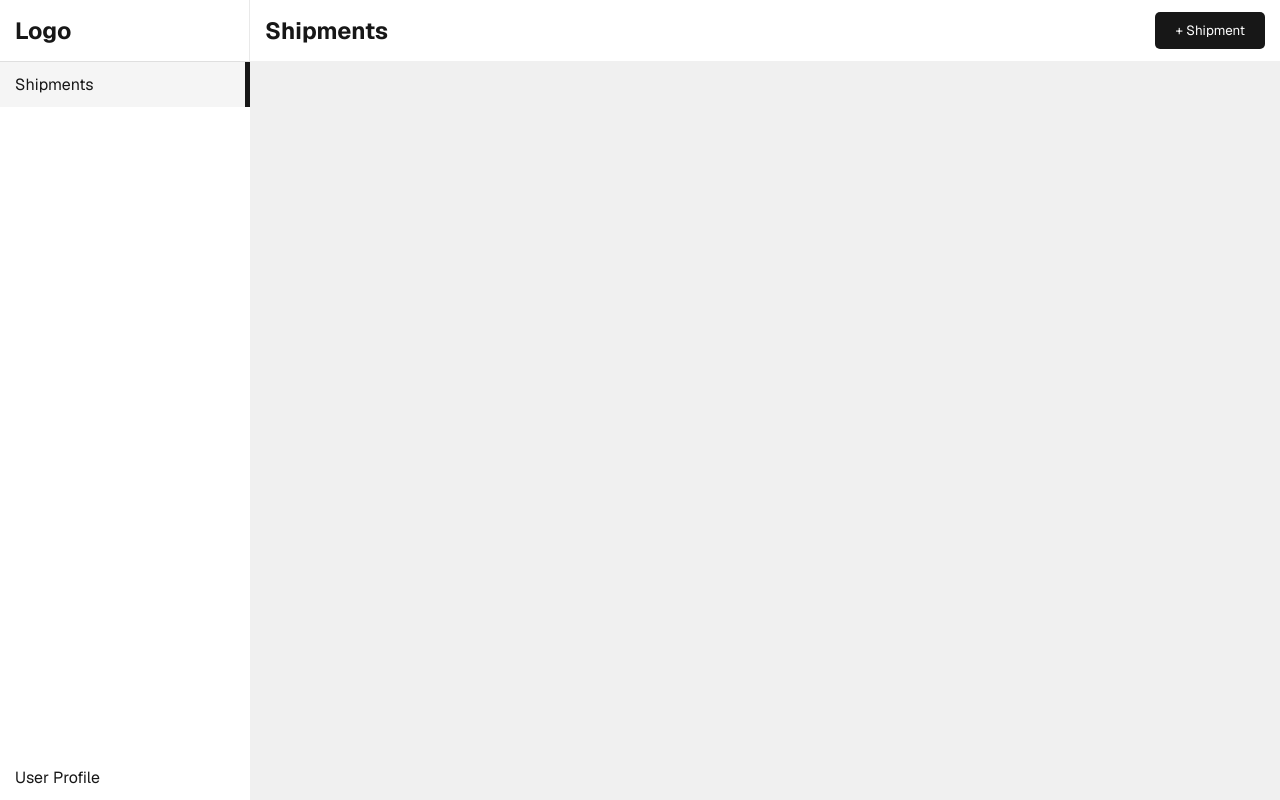
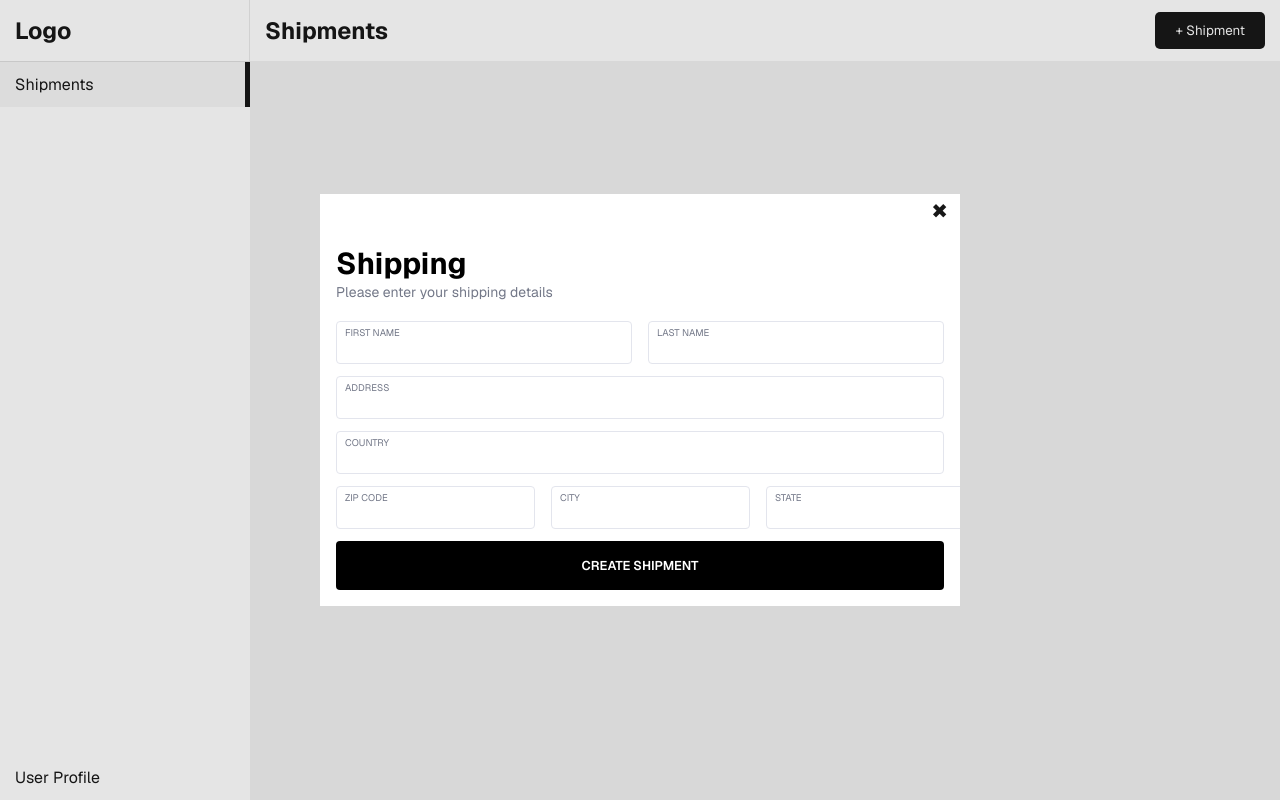
Before and after one commit to kaitcham/ironji-onboarding-project, a Next.js app: page /dashboard in a window 1280 px wide. Both pictures are taken after a click on the button "+ Shipment". Built offline with nearby package versions, Linux system fonts and the light colour scheme.

Commit message:
create shipment modal

```diff
--- a/app/(dashboard)/dashboard/page.tsx
+++ b/app/(dashboard)/dashboard/page.tsx
@@ -1,9 +1,11 @@
+import CreateShipmentForm from '@/components/CreateShipmentForm';
+
 export default function page() {
   return (
     <div className="dashboard__content">
       <div className="dashboard__content__header">
         <h3>Shipments</h3>
-        <button>+ Shipment</button>
+        <CreateShipmentForm />
       </div>
     </div>
   );
--- /dev/null
+++ b/components/CreateShipmentForm.tsx
@@ -0,0 +1,58 @@
+'use client';
+import { useRef } from 'react';
+
+export default function CreateShipmentForm() {
+  const dialogRef = useRef<HTMLDialogElement>(null);
+
+  return (
+    <>
+      <button onClick={() => dialogRef.current?.showModal()}>+ Shipment</button>
+      <dialog ref={dialogRef} className="create__shipment__modal">
+        <div className="create__shipment__modal__close">
+          <button onClick={() => dialogRef.current?.close()}>✖</button>
+        </div>
+        <div className="create__shipment__modal__content">
+          <div className="create__shipment__modal__content__header">
+            <h2>Shipping</h2>
+            <p>Please enter your shipping details</p>
+          </div>
+          <form className="create__shipment__modal__content__form">
+            <div className="create__shipment__modal__content__form__group">
+              <label htmlFor="first_name" className="field">
+                <span>First Name</span>
+                <input type="text" id="first_name" name="first_name" />
+              </label>
+              <label htmlFor="last_name" className="field">
+                <span>Last Name</span>
+                <input type="text" id="last_name" name="last_name" />
+              </label>
+            </div>
+            <label htmlFor="address" className="field">
+              <span>Address</span>
+              <input type="text" id="address" name="address" />
+            </label>
+            <label htmlFor="country" className="field">
+              <span>Country</span>
+              <input type="text" id="country" name="country" />
+            </label>
+            <div className="create__shipment__modal__content__form__group">
+              <label htmlFor="zip_code" className="field">
+                <span>Zip Code</span>
+                <input type="text" id="zip_code" name="zip_code" />
+              </label>
+              <label htmlFor="city" className="field">
+                <span>City</span>
+                <input type="text" id="city" name="city" />
+              </label>
+              <label htmlFor="state" className="field">
+                <span>State</span>
+                <input type="text" id="state" name="state" />
+              </label>
+            </div>
+            <button className="submit__btn">Create Shipment</button>
+          </form>
+        </div>
+      </dialog>
+    </>
+  );
+}
--- a/styles/abstracts/_variables.scss
+++ b/styles/abstracts/_variables.scss
@@ -1,2 +1,4 @@
 $background: #ffffff;
 $primary-color: #171717;
+$gray-color: #737888;
+$light-gray-color: #e3e5ed;
--- /dev/null
+++ b/styles/components/_create-shipment-form.scss
@@ -0,0 +1,99 @@
+@use '../abstracts' as *;
+
+.create__shipment__modal {
+  margin: auto;
+  border: none;
+  width: min(100%, rem(640));
+
+  &__close {
+    display: flex;
+    position: sticky;
+    top: 0;
+    background: #fff;
+
+    button {
+      margin-left: auto;
+      font-size: rem(18);
+      color: $primary-color;
+      padding: rem(4) rem(12);
+      background: transparent;
+      @include breakpoint('md') {
+        font-size: rem(20);
+      }
+    }
+  }
+
+  &__content {
+    padding: rem(16);
+
+    &__header {
+      p {
+        font-size: rem(14);
+        color: $gray-color;
+      }
+    }
+
+    &__form {
+      margin-top: rem(20);
+      & > *:not(:last-child) {
+        margin-bottom: 0.75rem;
+      }
+
+      &__group {
+        & > *:not(:last-child) {
+          margin-bottom: 0.75rem;
+        }
+
+        @include breakpoint('md') {
+          @include flex-row;
+          & > *:not(:last-child) {
+            margin-bottom: 0;
+          }
+        }
+      }
+
+      .field {
+        flex: 1;
+        display: flex;
+        flex-direction: column;
+        border-radius: 0.25rem;
+        padding: 0.25rem 0.5rem;
+        border: 1px solid $light-gray-color;
+
+        & span {
+          cursor: text;
+          font-size: 0.6rem;
+          color: $gray-color;
+          margin-bottom: 0.25rem;
+          text-transform: uppercase;
+        }
+
+        & input {
+          border: none;
+          outline: none;
+          font-size: rem(14);
+          color: $primary-color;
+        }
+
+        &:focus-within {
+          border-color: #000;
+        }
+      }
+
+      .submit__btn {
+        border: 0;
+        outline: 0;
+        width: 100%;
+        padding: 1rem;
+        color: #fff;
+        cursor: pointer;
+        font-weight: 600;
+        font-size: 0.8rem;
+        font-family: inherit;
+        border-radius: 0.25rem;
+        background-color: #000;
+        text-transform: uppercase;
+      }
+    }
+  }
+}
--- a/styles/components/_index.scss
+++ b/styles/components/_index.scss
@@ -1,2 +1,3 @@
 @forward 'login-form';
 @forward 'dashboard-sidebar';
+@forward 'create-shipment-form';
```
